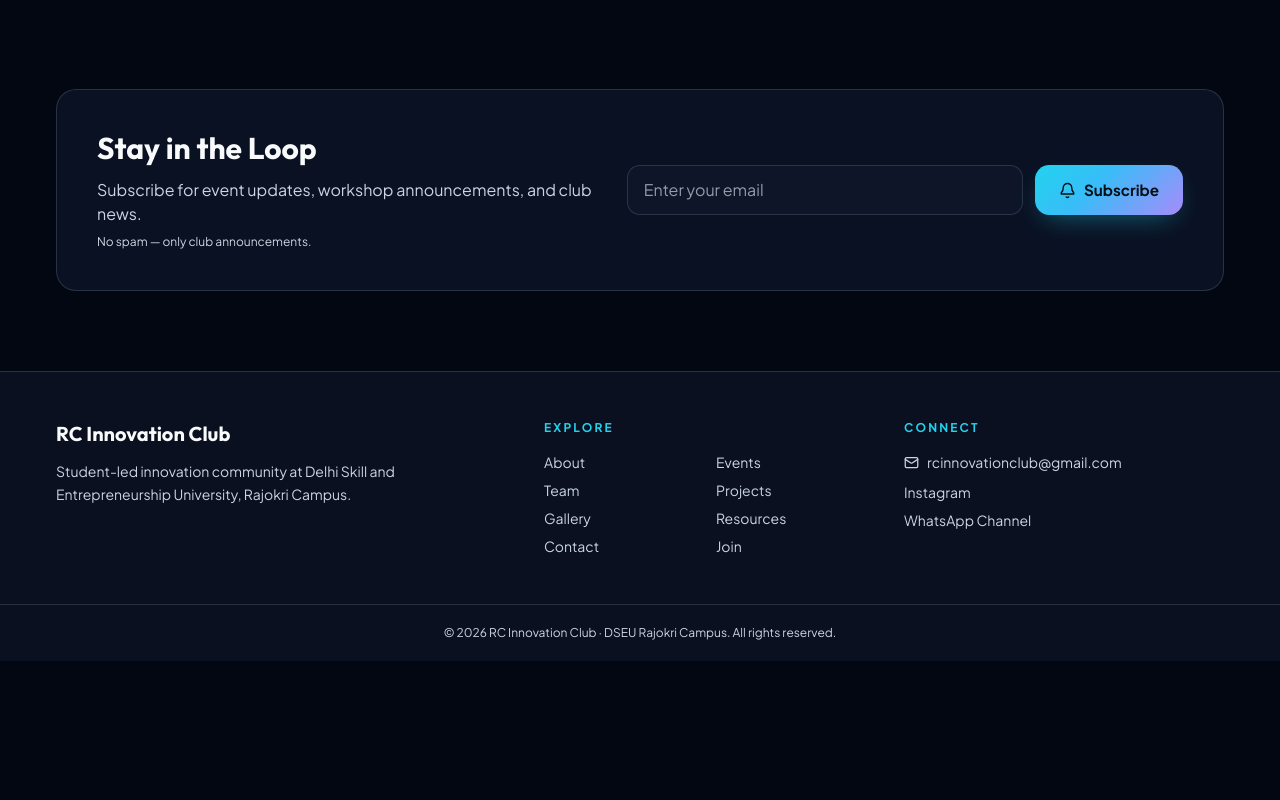
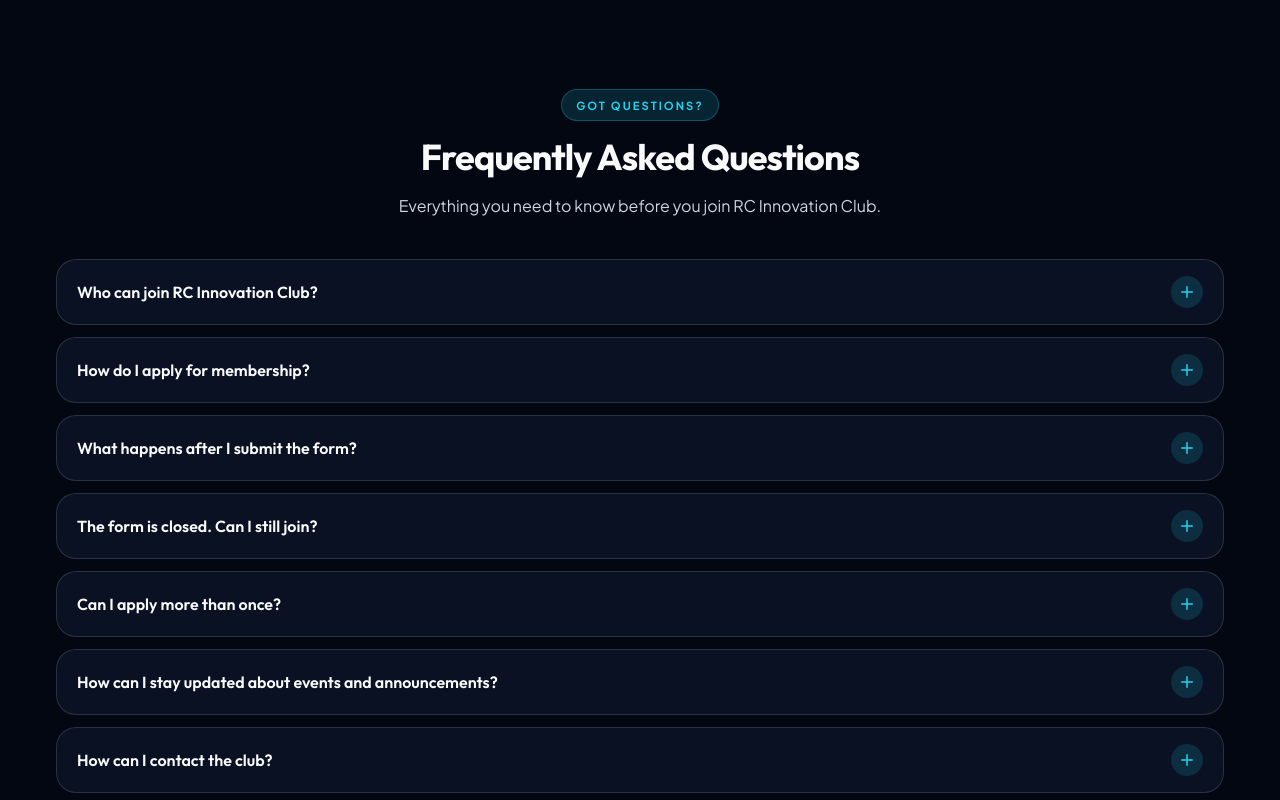
Before and after one commit to Imnikhiil/rcinnovationclub, a Next.js app: page /join in a window 1280 px wide. Shown: the part 660-1460 px from the top of the page. Before the commit the page ends 1321 px from the top, so only its background shows below. Built offline with nearby package versions, Linux system fonts and the light colour scheme; no server answers; the database is empty.

Commit message:
update faq

```diff
--- a/src/app/join/page.tsx
+++ b/src/app/join/page.tsx
@@ -1,8 +1,10 @@
 import { Globe, MessageCircle } from "lucide-react";
 import Reveal from "@/components/ui/Reveal";
 import MembershipPanel from "@/components/forms/MembershipPanel";
+import Faq from "@/components/sections/Faq";
 import Newsletter from "@/components/sections/Newsletter";
 import { getContent } from "@/lib/content";
+import { getFaq } from "@/lib/faq";
 import { getNotifyConfig } from "@/lib/notify-config";
 import { pageMetadata } from "@/lib/seo";
 
@@ -38,6 +40,7 @@ export default async function JoinPage() {
           </Reveal>
         </div>
       </section>
+      <Faq faq={getFaq(c)} />
       <Newsletter />
     </>
   );
--- /dev/null
+++ b/src/components/sections/Faq.tsx
@@ -0,0 +1,43 @@
+import { Plus } from "lucide-react";
+import SectionHeading from "@/components/ui/SectionHeading";
+import Reveal from "@/components/ui/Reveal";
+import type { FaqSection } from "@/lib/faq";
+
+/** Accordion built on native <details>: works without JavaScript, is keyboard accessible, and is crawlable. */
+export default function Faq({ faq }: { faq: FaqSection }) {
+  if (!faq.enabled || faq.items.length === 0) return null;
+
+  const jsonLd = {
+    "@context": "https://schema.org",
+    "@type": "FAQPage",
+    mainEntity: faq.items.map((i) => ({
+      "@type": "Question",
+      name: i.question,
+      acceptedAnswer: { "@type": "Answer", text: i.answer },
+    })),
+  };
+
+  return (
+    <section className="section-y" id="faq">
+      <script type="application/ld+json" dangerouslySetInnerHTML={{ __html: JSON.stringify(jsonLd).replace(/</g, "\\u003c") }} />
+      <div className="container-x max-w-3xl">
+        <SectionHeading eyebrow={faq.eyebrow} title={faq.title} subtitle={faq.subtitle} />
+        <div className="space-y-3">
+          {faq.items.map((item, i) => (
+            <Reveal key={`${item.question}-${i}`} delay={Math.min(i, 5) * 0.04}>
+              <details className="group card overflow-hidden">
+                <summary className="flex min-h-[3.5rem] cursor-pointer list-none items-center justify-between gap-4 px-5 py-4 font-display text-[0.95rem] font-semibold sm:text-base [&::-webkit-details-marker]:hidden">
+                  <span>{item.question}</span>
+                  <span className="grid h-8 w-8 shrink-0 place-items-center rounded-full bg-[var(--accent-soft)] text-accent transition-transform duration-300 group-open:rotate-45">
+                    <Plus size={18} />
+                  </span>
+                </summary>
+                <p className="whitespace-pre-line px-5 pb-5 text-sm leading-relaxed text-muted sm:text-[0.95rem]">{item.answer}</p>
+              </details>
+            </Reveal>
+          ))}
+        </div>
+      </div>
+    </section>
+  );
+}
--- /dev/null
+++ b/src/lib/faq.ts
@@ -0,0 +1,78 @@
+import type { Content } from "@/lib/content";
+
+export interface FaqItem {
+  question: string;
+  answer: string;
+}
+
+export interface FaqSection {
+  enabled: boolean;
+  eyebrow: string;
+  title: string;
+  subtitle: string;
+  items: FaqItem[];
+}
+
+/**
+ * Built-in answers, written only from what the website itself already says.
+ * Anything the CMS (Supabase cms_content -> "faqSection") provides replaces these field by field,
+ * so the questions can be edited later without touching code. Set "enabled": false to hide the section.
+ */
+export const DEFAULT_FAQ: FaqSection = {
+  enabled: true,
+  eyebrow: "Got Questions?",
+  title: "Frequently Asked Questions",
+  subtitle: "Everything you need to know before you join RC Innovation Club.",
+  items: [
+    {
+      question: "Who can join RC Innovation Club?",
+      answer:
+        "The club is open to all students at DSEU Rajokri Campus. You do not need to be an expert: the club is about building skills, working on real projects, and growing together with a community of creators.",
+    },
+    {
+      question: "How do I apply for membership?",
+      answer:
+        "When registration is open, tap “Join RC Innovation Club” at the top of this page and fill in the form: your name, enrollment number, course, semester, email, phone number, skills, interests, and why you want to join. Then submit it.",
+    },
+    {
+      question: "What happens after I submit the form?",
+      answer:
+        "Your application is saved as pending and our team reviews it. We will get back to you soon, so please keep your email and phone number correct.",
+    },
+    {
+      question: "The form is closed. Can I still join?",
+      answer:
+        "Membership registration is open only for a fixed period, usually once a semester. When it is closed, follow us on Instagram and join our WhatsApp channel so you do not miss the next opening.",
+    },
+    {
+      question: "Can I apply more than once?",
+      answer:
+        "No. Each enrollment number can apply only once. If you see a message saying an application already exists, your earlier application is already with us.",
+    },
+    {
+      question: "How can I stay updated about events and announcements?",
+      answer:
+        "Follow our Instagram page, join the WhatsApp channel (both buttons are on this page), and subscribe to the newsletter at the bottom of any page.",
+    },
+    {
+      question: "How can I contact the club?",
+      answer:
+        "Use the Contact page on this website, or email us at rcinnovationclub@gmail.com. We welcome questions from students, faculty, sponsors, and partner organizations.",
+    },
+  ],
+};
+
+/** Defaults + whatever the CMS has under "faqSection". */
+export function getFaq(c: Content): FaqSection {
+  const db = (c as unknown as { faqSection?: Partial<FaqSection> }).faqSection;
+  const items = (Array.isArray(db?.items) ? db!.items : DEFAULT_FAQ.items).filter(
+    (i): i is FaqItem => !!i && typeof i.question === "string" && typeof i.answer === "string" && !!i.question.trim() && !!i.answer.trim(),
+  );
+  return {
+    enabled: db?.enabled ?? DEFAULT_FAQ.enabled,
+    eyebrow: db?.eyebrow ?? DEFAULT_FAQ.eyebrow,
+    title: db?.title ?? DEFAULT_FAQ.title,
+    subtitle: db?.subtitle ?? DEFAULT_FAQ.subtitle,
+    items,
+  };
+}
```
